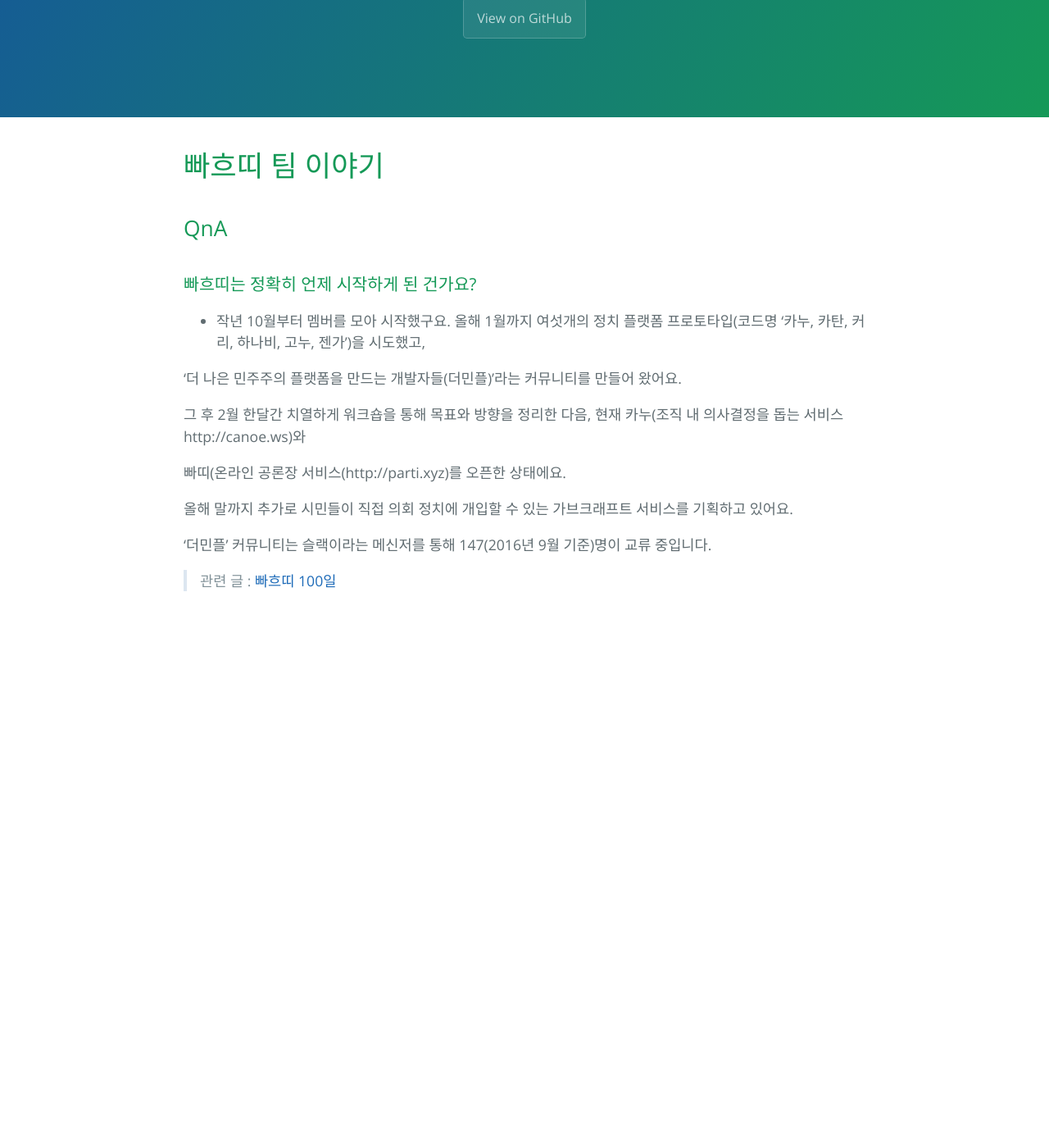
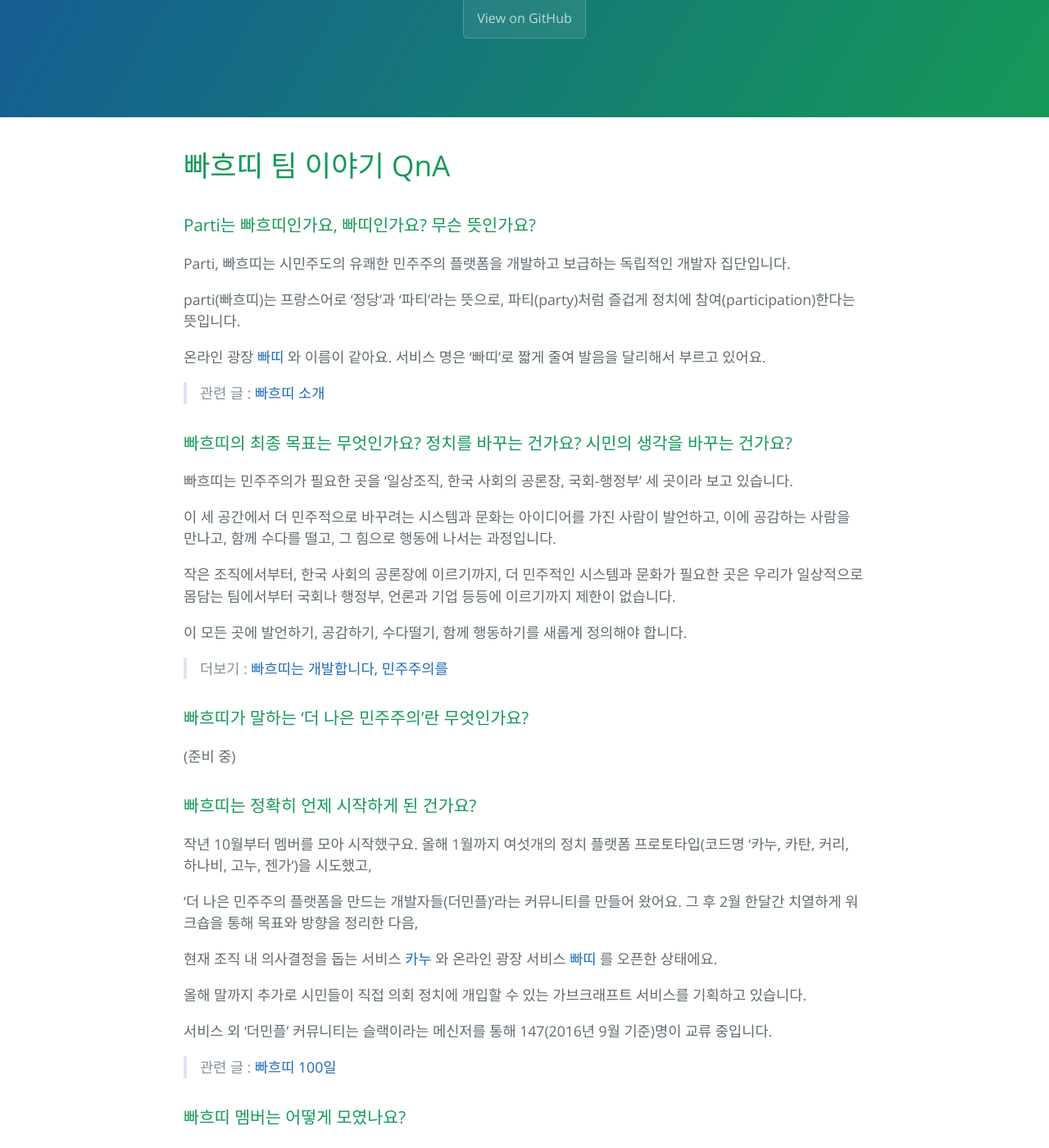
Before and after one commit to parti-coop/parti-group, a Jekyll site: the page built from docs/qna.md, in a window 1280 px wide and 1400 px high, scrolled down 240 px. Shown: the whole window at 82% size. Built offline with Jekyll 4.4.1, drawn with Linux system fonts in a browser that asks for light colours; before the commit the page ends 1011 px from its top, so only the background shows below that; some of the changed text lies outside the part shown.

Commit message:
빠흐띠 팀 / 빠띠 서비스 인터뷰 내용과 관련 글을 옮김.

```diff
--- a/docs/qna.md
+++ b/docs/qna.md
@@ -8,22 +8,112 @@
 
 
 
-# 빠흐띠 팀 이야기
+# 빠흐띠 팀 이야기 QnA
 
-## QnA
+### Parti는 빠흐띠인가요, 빠띠인가요? 무슨 뜻인가요?
+
+Parti, 빠흐띠는 시민주도의 유쾌한 민주주의 플랫폼을 개발하고 보급하는 독립적인 개발자 집단입니다.
+
+parti(빠흐띠)는 프랑스어로 ‘정당’과 ‘파티’라는 뜻으로, 파티(party)처럼 즐겁게 정치에 참여(participation)한다는 뜻입니다.
+
+온라인 광장 [빠띠](http://parti.xyz) 와 이름이 같아요. 서비스 명은 ‘빠띠’로 짧게 줄여 발음을 달리해서 부르고 있어요.
+
+> 관련 글 : [빠흐띠 소개](https://goo.gl/kdw7kE)
+
+
+### 빠흐띠의 최종 목표는 무엇인가요? 정치를 바꾸는 건가요? 시민의 생각을 바꾸는 건가요?
+
+빠흐띠는 민주주의가 필요한 곳을 '일상조직, 한국 사회의 공론장, 국회-행정부' 세 곳이라 보고 있습니다.
+
+이 세 공간에서 더 민주적으로 바꾸려는 시스템과 문화는 아이디어를 가진 사람이 발언하고, 이에 공감하는 사람을 만나고, 함께 수다를 떨고, 그 힘으로 행동에 나서는 과정입니다.
+
+작은 조직에서부터, 한국 사회의 공론장에 이르기까지, 더 민주적인 시스템과 문화가 필요한 곳은 우리가 일상적으로 몸담는 팀에서부터 국회나 행정부, 언론과 기업 등등에 이르기까지 제한이 없습니다.
+
+이 모든 곳에 발언하기, 공감하기, 수다떨기, 함께 행동하기를 새롭게 정의해야 합니다.
+
+> 더보기 : [빠흐띠는 개발합니다, 민주주의를](https://goo.gl/URQydp)
+
+
+### 빠흐띠가 말하는 ‘더 나은 민주주의’란 무엇인가요?
+
+(준비 중)
+
 
 ### 빠흐띠는 정확히 언제 시작하게 된 건가요?
 
-* 작년 10월부터 멤버를 모아 시작했구요. 올해 1월까지 여섯개의 정치 플랫폼 프로토타입(코드명 '카누, 카탄, 커리, 하나비, 고누, 젠가')을 시도했고,
+작년 10월부터 멤버를 모아 시작했구요. 올해 1월까지 여섯개의 정치 플랫폼 프로토타입(코드명 '카누, 카탄, 커리, 하나비, 고누, 젠가')을 시도했고,
 
-'더 나은 민주주의 플랫폼을 만드는 개발자들(더민플)'라는 커뮤니티를 만들어 왔어요.
+'더 나은 민주주의 플랫폼을 만드는 개발자들(더민플)'라는 커뮤니티를 만들어 왔어요. 그 후 2월 한달간 치열하게 워크숍을 통해 목표와 방향을 정리한 다음,
 
-그 후 2월 한달간 치열하게 워크숍을 통해 목표와 방향을 정리한 다음, 현재 카누(조직 내 의사결정을 돕는 서비스 http://canoe.ws)와
+현재 조직 내 의사결정을 돕는 서비스 [카누](http://canoe.ws) 와 온라인 광장 서비스 [빠띠](http://parti.xyz) 를 오픈한 상태에요.
 
-빠띠(온라인 공론장 서비스(http://parti.xyz)를 오픈한 상태에요.
+올해 말까지 추가로 시민들이 직접 의회 정치에 개입할 수 있는 가브크래프트 서비스를 기획하고 있습니다.
 
-올해 말까지 추가로 시민들이 직접 의회 정치에 개입할 수 있는 가브크래프트 서비스를 기획하고 있어요.
-
-'더민플' 커뮤니티는 슬랙이라는 메신저를 통해 147(2016년 9월 기준)명이 교류 중입니다.
+서비스 외 '더민플' 커뮤니티는 슬랙이라는 메신저를 통해 147(2016년 9월 기준)명이 교류 중입니다.
 
 > 관련 글 : [빠흐띠 100일](http://nongmo.parti.xyz/)
+
+
+
+### 빠흐띠 멤버는 어떻게 모였나요?
+
+(준비 중)
+
+
+### 멤버들의 조직도가 특이하던데 어떻게 읽으면 되나요?
+
+(준비 중)
+
+
+### 모두들 재택근무를 하신다고 들었어요. 어떤 방식으로 일하시나요?
+
+(준비 중)
+
+
+### 민주주의를 위한 서비스를 만드는 빠흐띠에선 의사결정을 어떻게 하는지 궁금해요.
+
+(준비 중)
+
+
+
+# 빠띠 서비스 QnA
+
+### 빠띠 서비스는 어떻게 만들게 되었나요?
+
+우리에겐 짚고 넘어가야 할 이슈들이 상당히 많습니다. 그 이슈들은 한 두사람의 힘만으로 해결할 수 있는 일들도 아닌게 많습니다.
+
+만약 우리가 잊지 않기로 다짐한 이슈들을 실제로도 잊지 않고 작은 노력만으로 계속해서 다룰 수 있다면,
+
+그리고 그 노력을 기울이는 사람들이 서로 연결될 수 있다면 어떨까라는 상상을 해 보았습니다.
+
+페이스북에서 흘러가는 이슈가 아니라 노력들이 차곡 차곡 쌓여서 “무엇이 진실인가?”라는 질문에도 답을 찾는데 도움이 되면 어떨까 싶었습니다.
+
+그리고 그 이슈에 담긴 사람들의 의지와 판단을 모아낼 수도 있으면 어떨까 싶었구요.
+
+검색만으로는 맥락을 이해하기 어렵습니다.
+
+페이스북과 트위터로는 함께 실시간으로 공분하거나 기뻐할 수 있지만 하루만 지나도 피로해지고, 검색 만큼이나 맥락을 파악하기 어려워집니다.
+
+포털의 뉴스는 조각 조각 나뉘어 우리의 기억을 그야말로 스쳐 지나갑니다.
+
+그래서 우리는 누군가가 ‘어떤 이슈’를 지키고 사람들과 나누고 싶어할때 쓸 수 있는 플랫폼을 만들기로 했습니다.
+
+그리고 그 누군가에게 다른 사람들이 공감하거나 의견을 나눌 수 있는 플랫폼을 만들기로 했습니다.
+
+아직은 그 목적을 달성하는 좋은 방법을 찾지 못했습니다만, 찾기 위해 여러가지 실험을 빠띠 서비스에서 하고 있습니다.
+
+> 더보기 : [이슈와 집단 지성](https://goo.gl/20d3bO)
+
+
+### 아고라 이후에 또 다시 빠띠라는 플랫폼을 만든 계기와, 아고라-블로거뉴스-카페와 빠띠가 무엇이 다른가요?
+
+제가 주로 하는 답변이 있습니다. “일을 하는 조직이 다릅니다”입니다. 이 부분을 저는 중요하게 생각합니다.
+
+빠흐띠가 지향하는 바는 “공공의 가치를 지향하는 시민참여플랫폼 혹은 정치플랫폼을 개발하는 프로페셔널하면서도 독립적인 전문가 집단”입니다.
+
+좋은 개발팀을 만들고, 이 팀이 협력할 여러 전문가 집단들을 만나고, 앞으로도 지속할 수 있도록 만드는 작업을 서비스와 플랫폼을 만드는 일만큼이나 중요하게 여깁니다.
+
+어쩌면 플랫폼이 나오기 위한 필수 조건이기도 합니다.
+
+> 관련기사 : [2008년 광우병 사태 때 다음 아고라 서버 터져 정신없었죠](https://goo.gl/2d5EkO)
+> 더보기 : [아고라, 블로거뉴스, 카페와 뭐가 다른가요?](https://goo.gl/ihO4tK)
```
